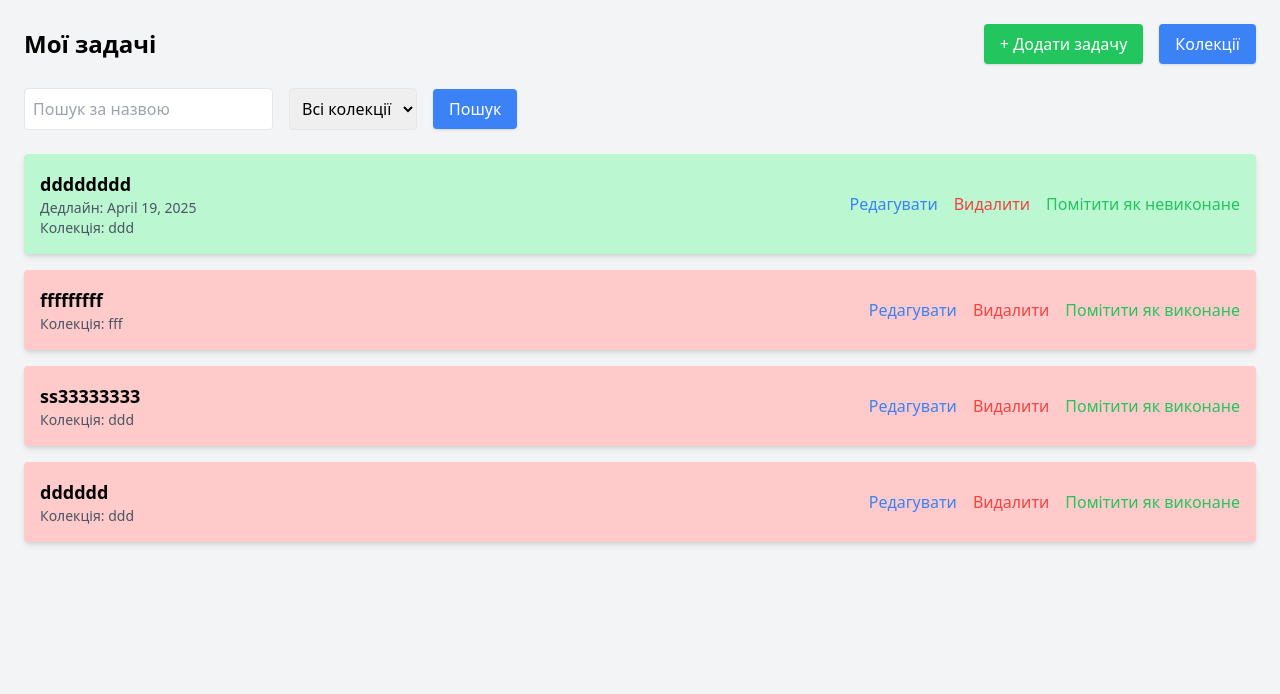
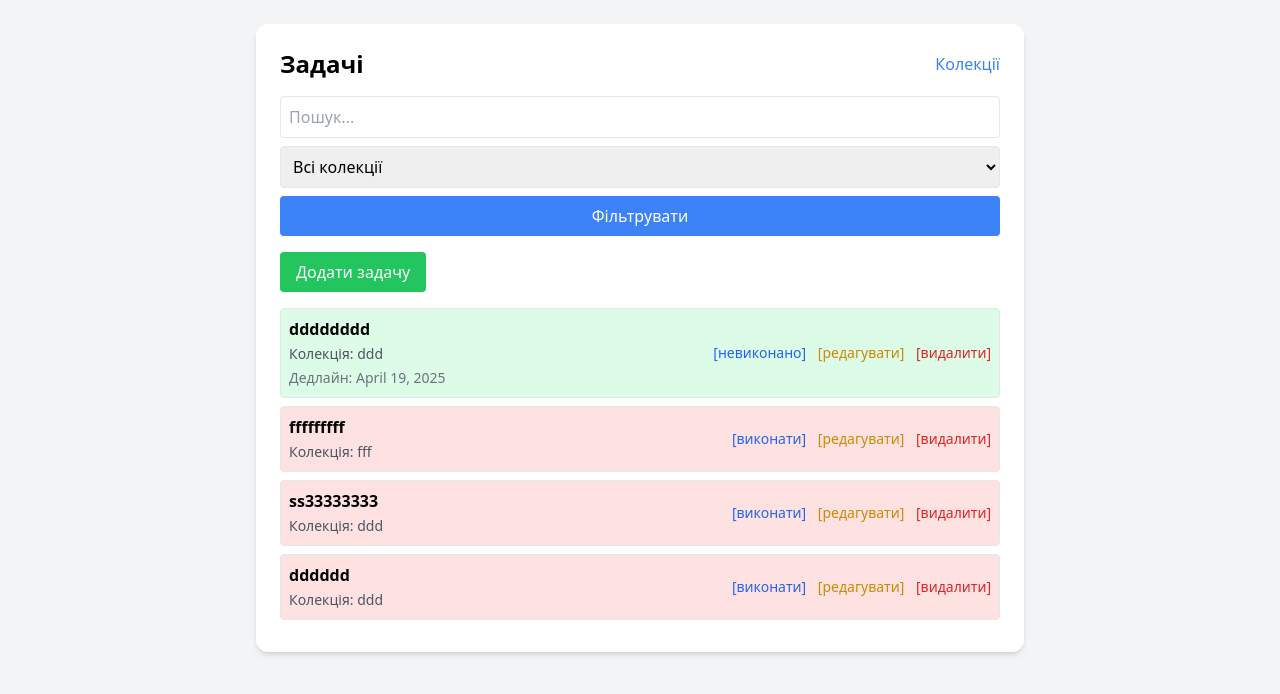
Before and after one commit to kovalsofiia1/django_todo_app, a Django app: page / in a window 1280 px wide. Shown: the part 64-758 px from the top of the page. Run offline with Django 5.2, Linux system fonts and the light colour scheme; a user stored in the database is signed in; data comes from the database, SQL or seed files in the repository; both versions use the stored data as it was after the commit; some libraries are stand-ins or nearby versions.

Commit message:
lab2: fix appearance

```diff
--- a/base/templates/base/task_list.html
+++ b/base/templates/base/task_list.html
@@ -3,23 +3,15 @@
 {% block title %}Мої задачі{% endblock %}
 
 {% block content %}
-<div class="flex justify-between items-center mb-6">
-    <h2 class="text-2xl font-bold">Мої задачі</h2>
-    <div class="flex items-center space-x-4">
-        <a href="{% url 'add_task' %}" class="bg-green-500 hover:bg-green-600 text-white px-4 py-2 rounded shadow">
-            + Додати задачу
-        </a>
-        <a href="{% url 'collection_list' %}" class="bg-blue-500 hover:bg-blue-600 text-white px-4 py-2 rounded shadow">
-            Колекції
-        </a>
-    </div>
+<div class="bg-white p-6 rounded-xl shadow-md max-w-3xl mx-auto">
+    <div class="flex justify-between items-center mb-4">
+        <h1 class="text-2xl font-bold">Задачі</h1>
+        <a href="{% url 'collection_list' %}" class="text-blue-500 hover:underline">Колекції</a>
     </div>
 
-<!-- Форма для пошуку та фільтрації -->
-<form method="get" action="{% url 'task_list' %}" class="mb-6 flex gap-4 items-center">
-    <input type="text" name="query" value="{{ query }}" placeholder="Пошук за назвою" class="border p-2 rounded">
-
-    <select name="collection" class="border p-2 rounded">
+    <form method="get" action="{% url 'task_list' %}" class="mb-4 space-y-2">
+        <input type="text" name="query" value="{{ query }}" placeholder="Пошук..." class="border p-2 w-full rounded" />
+        <select name="collection" class="border p-2 w-full rounded">
             <option value="">Всі колекції</option>
             {% for col in collections %}
                 <option value="{{ col.id }}" {% if collection_filter == col.id|stringformat:"d" %}selected{% endif %}>
@@ -27,45 +19,37 @@
                 </option>
             {% endfor %}
         </select>
-
-    <button type="submit" class="bg-blue-500 hover:bg-blue-600 text-white px-4 py-2 rounded shadow">
-        Пошук
-    </button>
+        <button type="submit" class="bg-blue-500 text-white px-4 py-2 rounded hover:bg-blue-600 w-full">Фільтрувати</button>
     </form>
 
-{% if tasks %}
-    <ul class="space-y-4">
+    <a href="{% url 'add_task' %}" class="inline-block mb-4 bg-green-500 text-white px-4 py-2 rounded hover:bg-green-600">Додати задачу</a>
+
+    <ul>
         {% for task in tasks %}
-            <li class="p-4 rounded shadow-md {% if task.done %}bg-green-200{% else %}bg-red-200{% endif %}">
-                <div class="flex justify-between items-center">
+            <li class="flex items-center justify-between mb-2 p-2 border rounded {% if task.done %}bg-green-100{% else %}bg-red-100{% endif %}">
                 <div>
-                        <h3 class="text-lg font-semibold">{{ task.title }}</h3>
+                    <span class="block font-semibold">{{ task.title }}</span>
+                    {% if task.collection %}
+                        <span class="text-sm text-gray-600">Колекція: {{ task.collection.name }}</span><br>
+                    {% endif %}
                     {% if task.deadline %}
-                            <p class="text-gray-600 text-sm">Дедлайн: {{ task.deadline }}</p>
-                        {% endif %}
-                        {% if task.collection %}
-                            <p class="text-gray-600 text-sm">Колекція: {{ task.collection.name }}</p>
+                        <span class="text-sm text-gray-500">Дедлайн: {{ task.deadline }}</span>
                     {% endif %}
                 </div>
-                    <div class="flex gap-4 items-center">
-                        <a href="{% url 'edit_task' task.id %}" class="text-blue-500 hover:underline">Редагувати</a>
-                        <form method="post" action="{% url 'delete_task' task.id %}">
+                <div class="ml-4 text-sm">
+                    <a href="{% url 'complete_task' task.id %}" class="text-blue-600 mr-2">
+                        {% if task.done %}[невиконано]{% else %}[виконати]{% endif %}
+                    </a>
+                    <a href="{% url 'edit_task' task.id %}" class="text-yellow-600 mr-2">[редагувати]</a>
+                    <form method="post" action="{% url 'delete_task' task.id %}" class="inline">
                         {% csrf_token %}
-                            <button type="submit" class="text-red-500 hover:underline">Видалити</button>
+                        <button type="submit" class="text-red-600">[видалити]</button>
                     </form>
-                        <a href="{% url 'complete_task' task.id %}" class="text-green-500 hover:underline">
-                            {% if task.done %}
-                                Помітити як невиконане
-                            {% else %}
-                                Помітити як виконане
-                            {% endif %}
-                        </a>
-                    </div>
                 </div>
             </li>
+        {% empty %}
+            <li>Задач не знайдено.</li>
         {% endfor %}
     </ul>
-{% else %}
-    <p class="text-gray-600">Задач поки немає. Додайте нову!</p>
-{% endif %}
+</div>
 {% endblock %}
```
Also changed, not shown: base/templates/base/collection_list.html (+6 -8 lines), db.sqlite3. Lines whose indentation alone changed are shown as unchanged.
